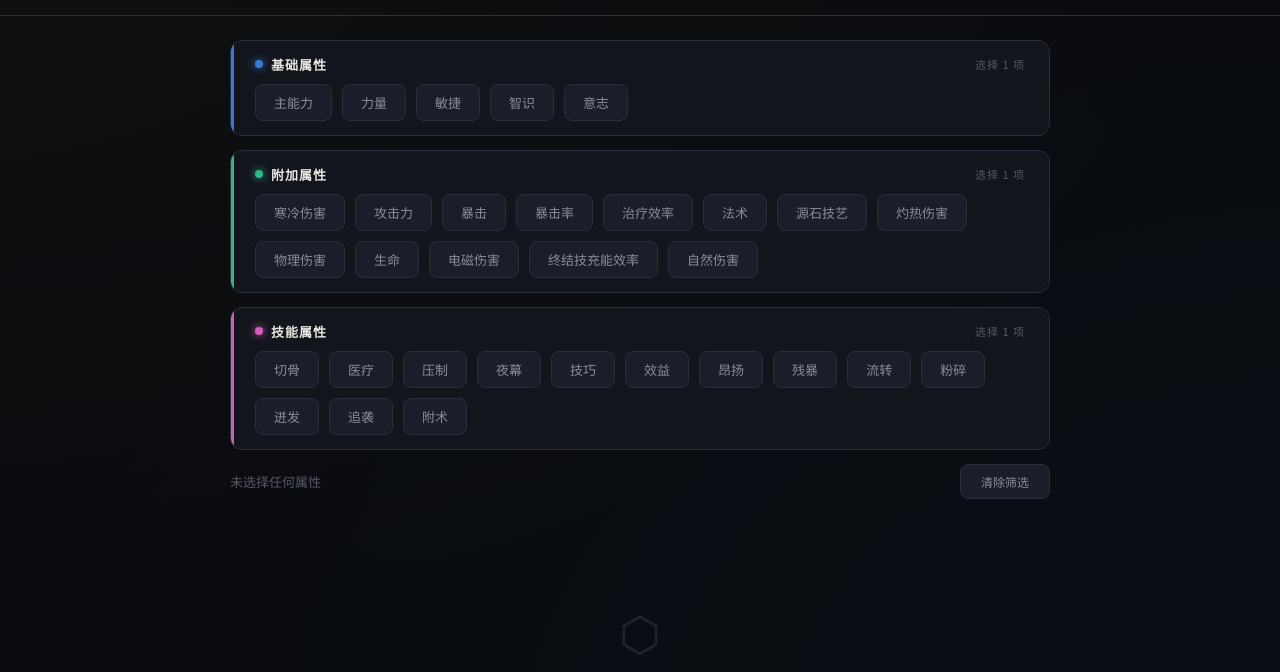
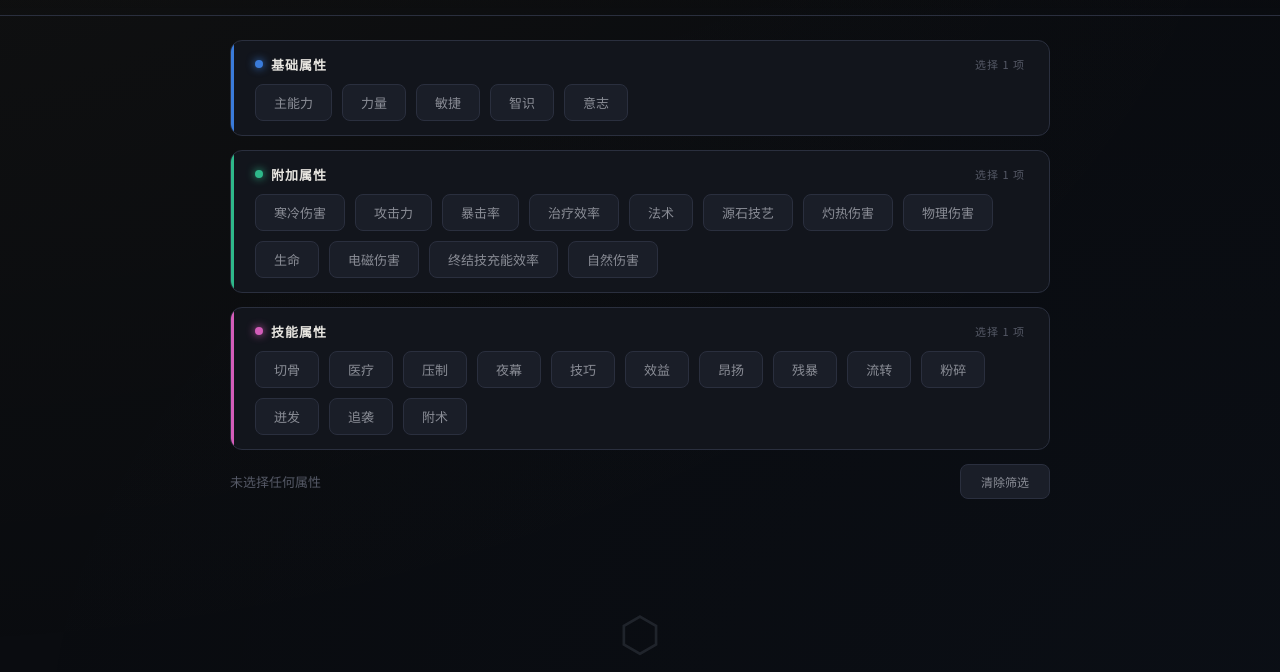
Before and after one commit to WeekeyZhou/EndField-MatrixScreening, a plain HTML site: page index.html in a window 1280 px wide. Shown: the part 128-800 px from the top of the page. Drawn offline with Linux system fonts and the light colour scheme.

Commit message:
Update two weapons: 光荣记忆 and 望乡

```diff
--- a/index.html
+++ b/index.html
@@ -730,7 +730,9 @@
       { "id": 46, "name": "莫奈何", "star": 5, "type": "施术单元", "baseAttr": "意志", "extraAttr": "终结技充能效率", "skillAttr": "昂扬", "maps": ["源石研究园"] },
       { "id": 47, "name": "悼忘诗", "star": 5, "type": "施术单元", "baseAttr": "智识", "extraAttr": "攻击力", "skillAttr": "夜幕", "maps": ["武陵城"] },
       { "id": 48, "name": "落草", "star": 6, "type": "手铳", "baseAttr": "敏捷", "extraAttr": "攻击力", "skillAttr": "迸发", "maps": ["枢纽区", "武陵城"] },
-      { "id": 49, "name": "狼之绯", "star": 6, "type": "单手剑", "baseAttr": "敏捷", "extraAttr": "暴击", "skillAttr": "切骨", "maps": ["源石研究园", "供能高地", "武陵城"] }
+      { "id": 49, "name": "狼之绯", "star": 6, "type": "单手剑", "baseAttr": "敏捷", "extraAttr": "暴击率", "skillAttr": "切骨", "maps": ["源石研究园", "供能高地", "武陵城"] },
+      { "id": 50, "name": "光荣记忆", "star": 6, "type": "单手剑", "baseAttr": "敏捷", "extraAttr": "暴击率", "skillAttr": "夜幕", "maps": ["矿脉园区", "武陵城"] },
+      { "id": 51, "name": "望乡", "star": 6, "type": "手铳", "baseAttr": "敏捷", "extraAttr": "寒冷伤害", "skillAttr": "压制", "maps": ["枢纽区", "源石研究园", "矿脉园区"] },
     ];
 
     // ============ 属性选项 ============
```
